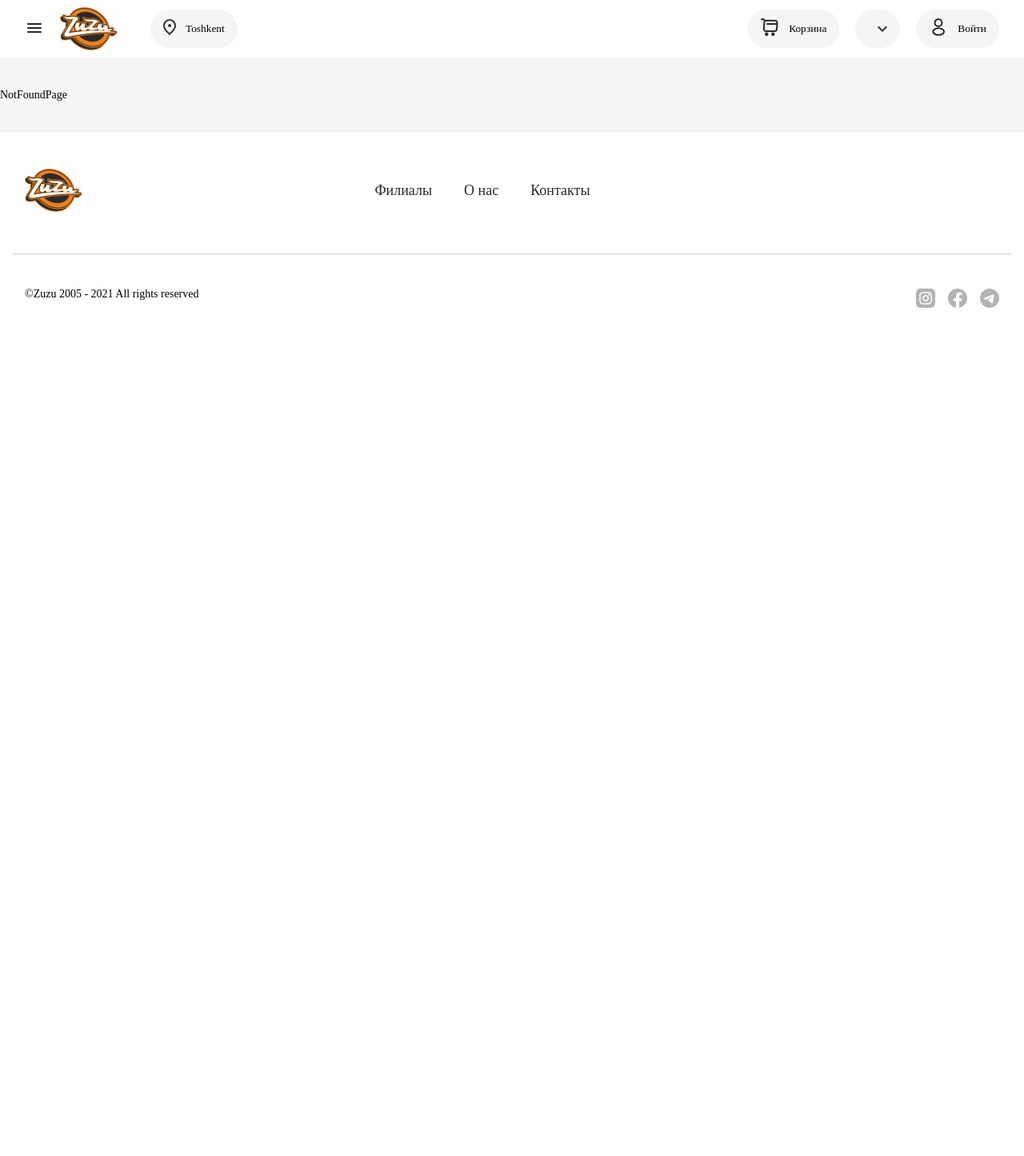
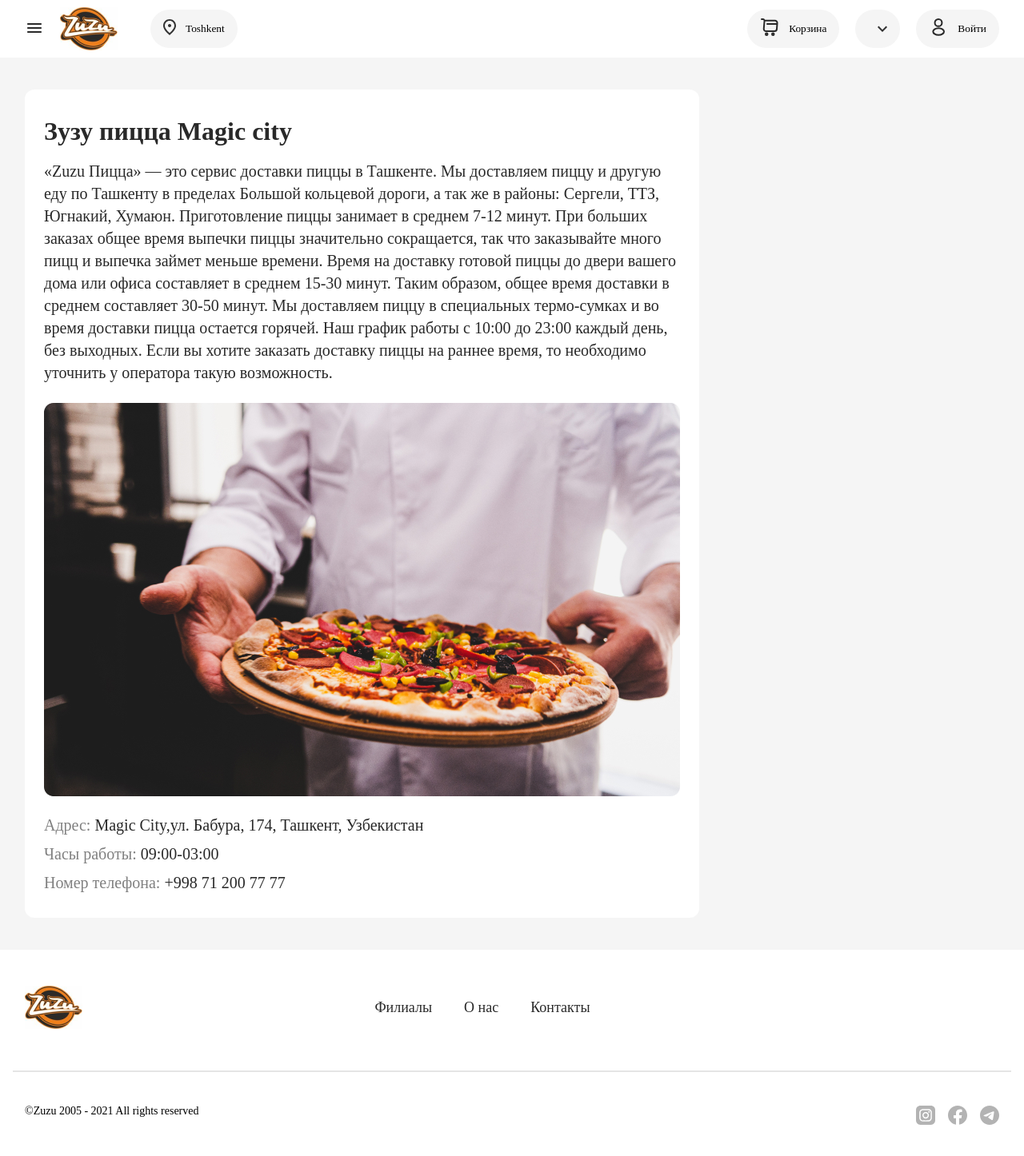
Before and after one commit to NurmatAbdullakh/zuzu-clone, a React (Create React App) app: page /branches/231 in a window 1280 px wide. Shown: the top 1446 px of the page at 80% size. Before the commit the page ends 800 px from the top, so only its background shows below. Built offline with nearby package versions, Linux system fonts and the light colour scheme; the HTML template or start-up script is replaced by a standard one.

Commit message:
create branchInfo

```diff
--- a/src/App.js
+++ b/src/App.js
@@ -1,39 +1,6 @@
 import { Route, Routes } from "react-router-dom";
 import "./App.scss";
-import About from "./components/About/About";
-import Branches from "./components/Branchs/Branchs";
-import Contact from "./components/Contact/Contact";
-import Home from "./components/Home/Home";
-import Layout from "./components/Layout/Layout";
-import NotFoundPage from "./components/NotFoundPage/NotFoundPage";
-const routes = [
-  {
-    path: "/",
-    element: <Layout />,
-    childs: [
-      {
-        path: "/",
-        element: <Home />,
-      },
-      {
-        path: "branches",
-        element: <Branches />,
-      },
-      {
-        path: "about",
-        element: <About />,
-      },
-      {
-        path: "contacts",
-        element: <Contact />,
-      },
-      {
-        path: "*",
-        element: <NotFoundPage />,
-      },
-    ],
-  },
-];
+import { routes } from "./mock/routes";
 
 function App() {
   return (
--- a/src/components/BranchCard/BranchCard.module.scss
+++ b/src/components/BranchCard/BranchCard.module.scss
@@ -1,4 +1,7 @@
 .branches__card {
+  height: 100%;
+  display: grid;
+  grid-template-rows: 1fr minmax(52px, auto);
   padding: 24px;
   background: #f8f8f8;
   box-shadow: 4px 0px 12px rgba(24, 21, 17, 0.04);
--- /dev/null
+++ b/src/components/BranchInfo/BranchInfo.jsx
@@ -0,0 +1,48 @@
+import styles from "./BranchInfo.module.scss";
+import image from "../../image/about_image.jpg";
+import { useParams } from "react-router-dom";
+import { branches } from "../../mock/branches";
+
+export default function BranchInfo() {
+  const { id } = useParams();
+  const branchData = branches.find((v) => v.id === id);
+
+  return (
+    <div className={`${styles.branch__container} container`}>
+      <div className={`${styles.branch__block} paper`}>
+        <div className={`${styles.branch__title} title`}>{branchData.name}</div>
+        <div className={`${styles.branch_text} text`}>
+          «Zuzu Пицца» — это сервис доставки пиццы в Ташкенте. Мы доставляем
+          пиццу и другую еду по Ташкенту в пределах Большой кольцевой дороги, а
+          так же в районы: Сергели, ТТЗ, Югнакий, Хумаюн. Приготовление пиццы
+          занимает в среднем 7-12 минут. При больших заказах общее время выпечки
+          пиццы значительно сокращается, так что заказывайте много пицц и
+          выпечка займет меньше времени. Время на доставку готовой пиццы до
+          двери вашего дома или офиса составляет в среднем 15-30 минут. Таким
+          образом, общее время доставки в среднем составляет 30-50 минут. Мы
+          доставляем пиццу в специальных термо-сумках и во время доставки пицца
+          остается горячей. Наш график работы с 10:00 до 23:00 каждый день, без
+          выходных. Если вы хотите заказать доставку пиццы на раннее время, то
+          необходимо уточнить у оператора такую возможность.
+        </div>
+        <img className={styles.image} src={image} alt="" />
+        <ul className={styles.info}>
+          <li className={styles.item}>
+            <span className={styles.label}>Адрес: </span>
+            <span className={styles.data}>{branchData.address}</span>
+          </li>
+          <li className={styles.item}>
+            <span className={styles.label}>Часы работы: </span>
+            <span className={styles.data}>
+              {branchData.from}-{branchData.to}
+            </span>
+          </li>
+          <li className={styles.item}>
+            <span className={styles.label}>Номер телефона: </span>
+            <span className={styles.data}>+998 71 200 77 77</span>
+          </li>
+        </ul>
+      </div>
+    </div>
+  );
+}
--- /dev/null
+++ b/src/components/BranchInfo/BranchInfo.module.scss
@@ -0,0 +1,31 @@
+.branch__container {
+  .branch__block {
+    max-width: 843px;
+    .image {
+      width: 100%;
+      margin-bottom: 24px;
+    }
+    .branch__title {
+      margin-bottom: 16px;
+    }
+    .branch_text {
+      margin-bottom: 24px;
+    }
+    .info {
+      display: grid;
+      gap: 12px;
+      .label {
+        font-weight: 400;
+        font-size: 20px;
+        line-height: 24px;
+        color: #808080;
+      }
+      .data {
+        font-weight: 500;
+        font-size: 20px;
+        line-height: 24px;
+        color: #292929;
+      }
+    }
+  }
+}
--- a/src/components/Branchs/Branchs.jsx
+++ b/src/components/Branchs/Branchs.jsx
@@ -1,3 +1,4 @@
+import { Link } from "react-router-dom";
 import { branches } from "../../mock/branches";
 import BranchCard from "../BranchCard/BranchCard";
 import styles from "./Branchs.module.scss";
@@ -9,6 +10,7 @@
         <div className={`${styles.branches_title} title`}>Филиалы</div>
         <div className={styles.branches__items}>
           {branches.map((v, i, a) => (
+            <Link to={v.id}>
               <BranchCard
                 key={v.id}
                 name={v.name}
@@ -16,6 +18,7 @@
                 to_time={v.to}
                 from_time={v.from}
               />
+            </Link>
           ))}
         </div>
       </div>
--- /dev/null
+++ b/src/mock/routes.js
@@ -0,0 +1,40 @@
+import BranchInfo from "../components/BranchInfo/BranchInfo";
+import Layout from "../components/Layout/Layout";
+import Home from "../components/Home/Home";
+import About from "../components/About/About";
+import Contact from "../components/Contact/Contact";
+import NotFoundPage from "../components/NotFoundPage/NotFoundPage";
+import Branches from "../components/Branchs/Branchs";
+
+export const routes = [
+  {
+    path: "/",
+    element: <Layout />,
+    childs: [
+      {
+        path: "/",
+        element: <Home />,
+      },
+      {
+        path: "branches",
+        element: <Branches />,
+      },
+      {
+        path: "branches/:id",
+        element: <BranchInfo />,
+      },
+      {
+        path: "about",
+        element: <About />,
+      },
+      {
+        path: "contacts",
+        element: <Contact />,
+      },
+      {
+        path: "*",
+        element: <NotFoundPage />,
+      },
+    ],
+  },
+];
```
Lines whose indentation alone changed are shown as unchanged.
